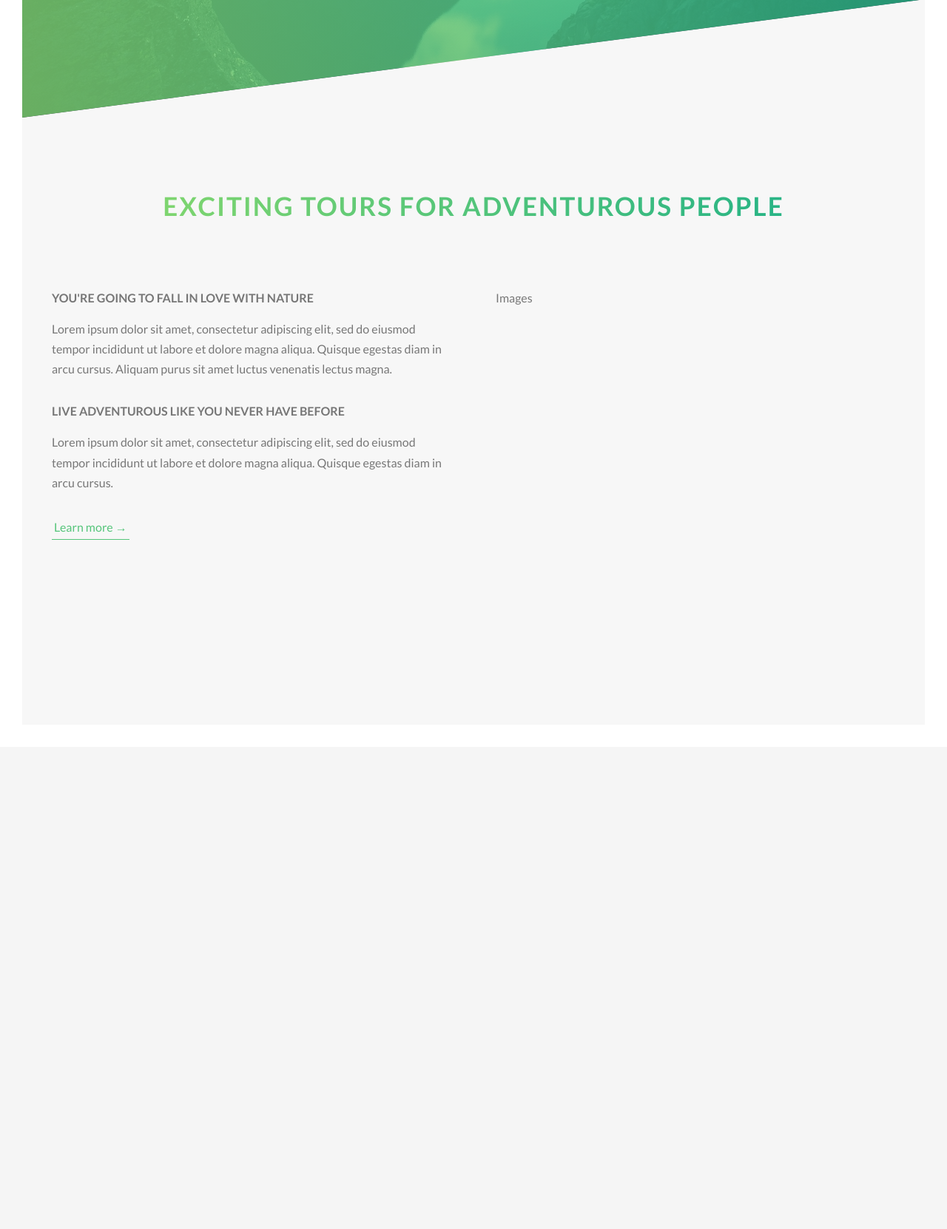
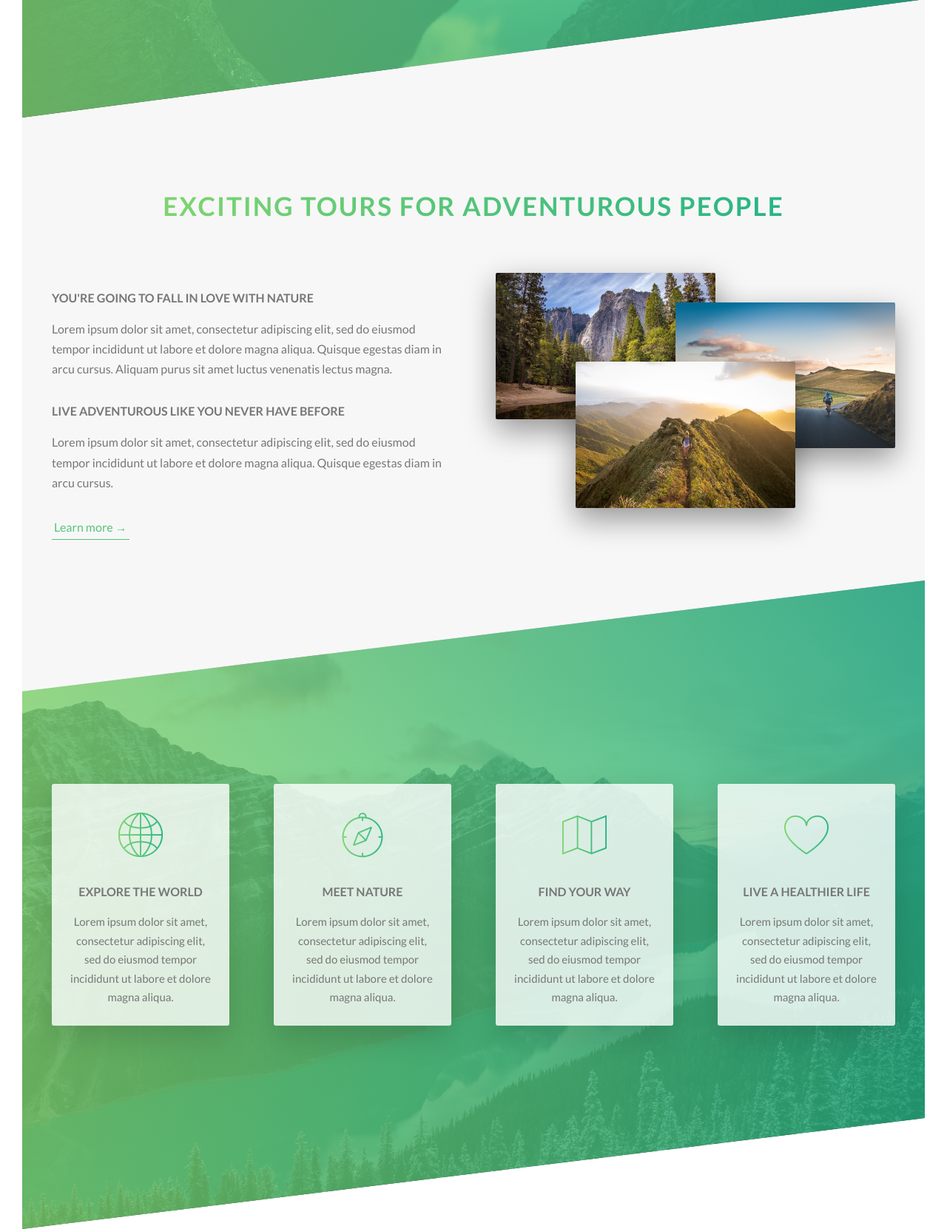
Before and after one commit to hasina1887/NatoursProject, a PHP site: page / in a window 1280 px wide. Shown: the part 631-2293 px from the top of the page at 74% size. Before the commit the page ends 1361 px from the top, so only its background shows below. Run offline with PHP 8.4, Linux system fonts and the light colour scheme; some libraries are stand-ins or nearby versions.

Commit message:
- completed about and feature section

```diff
--- /dev/null
+++ b/css/icon-fonts.css
@@ -0,0 +1,445 @@
+@charset "UTF-8";
+
+@font-face {
+  font-family: "linea-basic-10";
+  src:url("fonts/linea-basic-10.eot");
+  src:url("fonts/linea-basic-10.eot?#iefix") format("embedded-opentype"),
+    url("fonts/linea-basic-10.woff") format("woff"),
+    url("fonts/linea-basic-10.ttf") format("truetype"),
+    url("fonts/linea-basic-10.svg#linea-basic-10") format("svg");
+  font-weight: normal;
+  font-style: normal;
+
+}
+
+[data-icon]:before {
+  font-family: "linea-basic-10" !important;
+  content: attr(data-icon);
+  font-style: normal !important;
+  font-weight: normal !important;
+  font-variant: normal !important;
+  text-transform: none !important;
+  speak: none;
+  line-height: 1;
+  -webkit-font-smoothing: antialiased;
+  -moz-osx-font-smoothing: grayscale;
+}
+
+[class^="icon-"]:before,
+[class*=" icon-"]:before {
+  font-family: "linea-basic-10" !important;
+  font-style: normal !important;
+  font-weight: normal !important;
+  font-variant: normal !important;
+  text-transform: none !important;
+  speak: none;
+  line-height: 1;
+  -webkit-font-smoothing: antialiased;
+  -moz-osx-font-smoothing: grayscale;
+}
+
+.icon-basic-accelerator:before {
+  content: "a";
+}
+.icon-basic-alarm:before {
+  content: "b";
+}
+.icon-basic-anchor:before {
+  content: "c";
+}
+.icon-basic-anticlockwise:before {
+  content: "d";
+}
+.icon-basic-archive:before {
+  content: "e";
+}
+.icon-basic-archive-full:before {
+  content: "f";
+}
+.icon-basic-ban:before {
+  content: "g";
+}
+.icon-basic-battery-charge:before {
+  content: "h";
+}
+.icon-basic-battery-empty:before {
+  content: "i";
+}
+.icon-basic-battery-full:before {
+  content: "j";
+}
+.icon-basic-battery-half:before {
+  content: "k";
+}
+.icon-basic-bolt:before {
+  content: "l";
+}
+.icon-basic-book:before {
+  content: "m";
+}
+.icon-basic-book-pen:before {
+  content: "n";
+}
+.icon-basic-book-pencil:before {
+  content: "o";
+}
+.icon-basic-bookmark:before {
+  content: "p";
+}
+.icon-basic-calculator:before {
+  content: "q";
+}
+.icon-basic-calendar:before {
+  content: "r";
+}
+.icon-basic-cards-diamonds:before {
+  content: "s";
+}
+.icon-basic-cards-hearts:before {
+  content: "t";
+}
+.icon-basic-case:before {
+  content: "u";
+}
+.icon-basic-chronometer:before {
+  content: "v";
+}
+.icon-basic-clessidre:before {
+  content: "w";
+}
+.icon-basic-clock:before {
+  content: "x";
+}
+.icon-basic-clockwise:before {
+  content: "y";
+}
+.icon-basic-cloud:before {
+  content: "z";
+}
+.icon-basic-clubs:before {
+  content: "A";
+}
+.icon-basic-compass:before {
+  content: "B";
+}
+.icon-basic-cup:before {
+  content: "C";
+}
+.icon-basic-diamonds:before {
+  content: "D";
+}
+.icon-basic-display:before {
+  content: "E";
+}
+.icon-basic-download:before {
+  content: "F";
+}
+.icon-basic-exclamation:before {
+  content: "G";
+}
+.icon-basic-eye:before {
+  content: "H";
+}
+.icon-basic-eye-closed:before {
+  content: "I";
+}
+.icon-basic-female:before {
+  content: "J";
+}
+.icon-basic-flag1:before {
+  content: "K";
+}
+.icon-basic-flag2:before {
+  content: "L";
+}
+.icon-basic-floppydisk:before {
+  content: "M";
+}
+.icon-basic-folder:before {
+  content: "N";
+}
+.icon-basic-folder-multiple:before {
+  content: "O";
+}
+.icon-basic-gear:before {
+  content: "P";
+}
+.icon-basic-geolocalize-01:before {
+  content: "Q";
+}
+.icon-basic-geolocalize-05:before {
+  content: "R";
+}
+.icon-basic-globe:before {
+  content: "S";
+}
+.icon-basic-gunsight:before {
+  content: "T";
+}
+.icon-basic-hammer:before {
+  content: "U";
+}
+.icon-basic-headset:before {
+  content: "V";
+}
+.icon-basic-heart:before {
+  content: "W";
+}
+.icon-basic-heart-broken:before {
+  content: "X";
+}
+.icon-basic-helm:before {
+  content: "Y";
+}
+.icon-basic-home:before {
+  content: "Z";
+}
+.icon-basic-info:before {
+  content: "0";
+}
+.icon-basic-ipod:before {
+  content: "1";
+}
+.icon-basic-joypad:before {
+  content: "2";
+}
+.icon-basic-key:before {
+  content: "3";
+}
+.icon-basic-keyboard:before {
+  content: "4";
+}
+.icon-basic-laptop:before {
+  content: "5";
+}
+.icon-basic-life-buoy:before {
+  content: "6";
+}
+.icon-basic-lightbulb:before {
+  content: "7";
+}
+.icon-basic-link:before {
+  content: "8";
+}
+.icon-basic-lock:before {
+  content: "9";
+}
+.icon-basic-lock-open:before {
+  content: "!";
+}
+.icon-basic-magic-mouse:before {
+  content: "\"";
+}
+.icon-basic-magnifier:before {
+  content: "#";
+}
+.icon-basic-magnifier-minus:before {
+  content: "$";
+}
+.icon-basic-magnifier-plus:before {
+  content: "%";
+}
+.icon-basic-mail:before {
+  content: "&";
+}
+.icon-basic-mail-multiple:before {
+  content: "'";
+}
+.icon-basic-mail-open:before {
+  content: "(";
+}
+.icon-basic-mail-open-text:before {
+  content: ")";
+}
+.icon-basic-male:before {
+  content: "*";
+}
+.icon-basic-map:before {
+  content: "+";
+}
+.icon-basic-message:before {
+  content: ",";
+}
+.icon-basic-message-multiple:before {
+  content: "-";
+}
+.icon-basic-message-txt:before {
+  content: ".";
+}
+.icon-basic-mixer2:before {
+  content: "/";
+}
+.icon-basic-mouse:before {
+  content: ":";
+}
+.icon-basic-notebook:before {
+  content: ";";
+}
+.icon-basic-notebook-pen:before {
+  content: "<";
+}
+.icon-basic-notebook-pencil:before {
+  content: "=";
+}
+.icon-basic-paperplane:before {
+  content: ">";
+}
+.icon-basic-pencil-ruler:before {
+  content: "?";
+}
+.icon-basic-pencil-ruler-pen:before {
+  content: "@";
+}
+.icon-basic-photo:before {
+  content: "[";
+}
+.icon-basic-picture:before {
+  content: "]";
+}
+.icon-basic-picture-multiple:before {
+  content: "^";
+}
+.icon-basic-pin1:before {
+  content: "_";
+}
+.icon-basic-pin2:before {
+  content: "`";
+}
+.icon-basic-postcard:before {
+  content: "{";
+}
+.icon-basic-postcard-multiple:before {
+  content: "|";
+}
+.icon-basic-printer:before {
+  content: "}";
+}
+.icon-basic-question:before {
+  content: "~";
+}
+.icon-basic-rss:before {
+  content: "\\";
+}
+.icon-basic-server:before {
+  content: "\e000";
+}
+.icon-basic-server2:before {
+  content: "\e001";
+}
+.icon-basic-server-cloud:before {
+  content: "\e002";
+}
+.icon-basic-server-download:before {
+  content: "\e003";
+}
+.icon-basic-server-upload:before {
+  content: "\e004";
+}
+.icon-basic-settings:before {
+  content: "\e005";
+}
+.icon-basic-share:before {
+  content: "\e006";
+}
+.icon-basic-sheet:before {
+  content: "\e007";
+}
+.icon-basic-sheet-multiple:before {
+  content: "\e008";
+}
+.icon-basic-sheet-pen:before {
+  content: "\e009";
+}
+.icon-basic-sheet-pencil:before {
+  content: "\e00a";
+}
+.icon-basic-sheet-txt:before {
+  content: "\e00b";
+}
+.icon-basic-signs:before {
+  content: "\e00c";
+}
+.icon-basic-smartphone:before {
+  content: "\e00d";
+}
+.icon-basic-spades:before {
+  content: "\e00e";
+}
+.icon-basic-spread:before {
+  content: "\e00f";
+}
+.icon-basic-spread-bookmark:before {
+  content: "\e010";
+}
+.icon-basic-spread-text:before {
+  content: "\e011";
+}
+.icon-basic-spread-text-bookmark:before {
+  content: "\e012";
+}
+.icon-basic-star:before {
+  content: "\e013";
+}
+.icon-basic-tablet:before {
+  content: "\e014";
+}
+.icon-basic-target:before {
+  content: "\e015";
+}
+.icon-basic-todo:before {
+  content: "\e016";
+}
+.icon-basic-todo-pen:before {
+  content: "\e017";
+}
+.icon-basic-todo-pencil:before {
+  content: "\e018";
+}
+.icon-basic-todo-txt:before {
+  content: "\e019";
+}
+.icon-basic-todolist-pen:before {
+  content: "\e01a";
+}
+.icon-basic-todolist-pencil:before {
+  content: "\e01b";
+}
+.icon-basic-trashcan:before {
+  content: "\e01c";
+}
+.icon-basic-trashcan-full:before {
+  content: "\e01d";
+}
+.icon-basic-trashcan-refresh:before {
+  content: "\e01e";
+}
+.icon-basic-trashcan-remove:before {
+  content: "\e01f";
+}
+.icon-basic-upload:before {
+  content: "\e020";
+}
+.icon-basic-usb:before {
+  content: "\e021";
+}
+.icon-basic-video:before {
+  content: "\e022";
+}
+.icon-basic-watch:before {
+  content: "\e023";
+}
+.icon-basic-webpage:before {
+  content: "\e024";
+}
+.icon-basic-webpage-img-txt:before {
+  content: "\e025";
+}
+.icon-basic-webpage-multiple:before {
+  content: "\e026";
+}
+.icon-basic-webpage-txt:before {
+  content: "\e027";
+}
+.icon-basic-world:before {
+  content: "\e028";
+}
--- a/css/style.css
+++ b/css/style.css
@@ -158,6 +158,55 @@ body {
   color: #FFF;
   box-shadow: 0 1rem 2rem rgba(0, 0, 0, 0.15); }
 
+.btn-text:active {
+  box-shadow: 0 0.5rem 1rem rgba(0, 0, 0, 0.15);
+  transform: translateY(0); }
+
+.composition {
+  position: relative; }
+  .composition__photo {
+    width: 55%;
+    box-shadow: 0 1.5rem 4rem rgba(0, 0, 0, 0.4);
+    border-radius: 2px;
+    position: absolute;
+    z-index: 10;
+    transition: all .2s;
+    outline-offset: 2rem; }
+    .composition__photo--p1 {
+      left: 0;
+      top: -2rem; }
+    .composition__photo--p2 {
+      right: 0;
+      top: 2rem; }
+    .composition__photo--p3 {
+      left: 20%;
+      top: 10rem; }
+    .composition__photo:hover {
+      outline: 1.5rem solid #55c57a;
+      transform: scale(1.05) translateY(-0.5rem);
+      box-shadow: 0 2.5rem 4rem rgba(0, 0, 0, 0.5);
+      z-index: 20; }
+  .composition:hover .composition__photo:not(:hover) {
+    transform: scale(0.95); }
+
+.feature-box {
+  background-color: rgba(255, 255, 255, 0.8);
+  font-size: 1.5rem;
+  padding: 2.5rem;
+  text-align: center;
+  border-radius: 3px;
+  box-shadow: 0 1.5rem 4rem rgba(0, 0, 0, 0.15);
+  transition: transform .3s; }
+  .feature-box__icon {
+    font-size: 6rem;
+    margin-bottom: .5rem;
+    display: inline-block;
+    background-image: linear-gradient(to right, #7ed56f, #28b485);
+    -webkit-background-clip: text;
+    color: transparent; }
+  .feature-box:hover {
+    transform: translateY(-1.5rem); }
+
 .header {
   height: 95vh;
   background-image: linear-gradient(to right, rgba(126, 213, 111, 0.8), rgba(40, 180, 133, 0.8)), url("../img/hero.jpg");
@@ -208,3 +257,12 @@ body {
   background-color: #f7f7f7;
   padding: 25rem 0;
   margin-top: -20vh; }
+
+.section-features {
+  padding: 20rem 0;
+  margin-top: -12rem;
+  background-image: linear-gradient(to right, rgba(126, 213, 111, 0.8), rgba(40, 180, 133, 0.8)), url("/img/nat-4.jpg");
+  background-size: cover;
+  transform: skewY(-7deg); }
+  .section-features > * {
+    transform: skewY(7deg); }
--- a/index.html
+++ b/index.html
@@ -6,7 +6,7 @@
 
         <link href="https://fonts.googleapis.com/css?family=Lato:100,300,400,700,900" rel="stylesheet">
 
-        <link rel="stylesheet" href="css/icon-font.css">
+        <link rel="stylesheet" href="css/icon-fonts.css">
         <link rel="stylesheet" href="css/style.css">
         <link rel="shortcut icon" type="image/png" href="img/favicon.png">
 
@@ -44,7 +44,54 @@
                     </p>
                     <a href="#" class="btn-text">Learn more &rarr;</a>
                     </div>
-                    <div class="col-1-of-2">Images </div>
+                    <div class="col-1-of-2">
+                    <div class="composition">
+                        <img src="img/nat-1-large.jpg" alt="photo 1" class="composition__photo composition__photo--p1">
+                        <img src="img/nat-2-large.jpg" alt="pohoto 2" class="composition__photo composition__photo--p2">
+                        <img src="img/nat-3-large.jpg" alt="photo 3" class="composition__photo composition__photo--p3">
+                    </div>
+                    </div>
+                </div>
+            </section>
+            <section class="section-features">
+                <div class="row">
+                    <div class="col-1-of-4">
+                        <div class="feature-box">
+                            <i class="feature-box__icon icon-basic-world "></i>
+                            <h3 class="heading-tertiary u-margin-bottom-small">Explore the world</h3>
+                            <p class="feature-box__text">
+                                Lorem ipsum dolor sit amet, consectetur adipiscing elit, sed do eiusmod tempor incididunt ut labore et dolore magna aliqua.
+                            </p>
+                        </div>
+                    </div>
+                    <div class="col-1-of-4">
+                        <div class="feature-box">
+                            <i class="feature-box__icon icon-basic-compass "></i>
+                            <h3 class="heading-tertiary u-margin-bottom-small">Meet Nature</h3>
+                            <p class="feature-box__text">
+                                Lorem ipsum dolor sit amet, consectetur adipiscing elit, sed do eiusmod tempor incididunt ut labore et dolore magna aliqua.
+                            </p>
+                        </div>
+                    </div>
+                    <div class="col-1-of-4">
+                        <div class="feature-box">
+                            <i class="feature-box__icon icon-basic-map "></i>
+                            <h3 class="heading-tertiary u-margin-bottom-small">Find your way</h3>
+                            <p class="feature-box__text">
+                                Lorem ipsum dolor sit amet, consectetur adipiscing elit, sed do eiusmod tempor incididunt ut labore et dolore magna aliqua.
+                            </p>
+                        </div>
+                    </div>
+                    <div class="col-1-of-4">
+                        <div class="feature-box">
+                            <i class="feature-box__icon icon-basic-heart "></i>
+                            <h3 class="heading-tertiary u-margin-bottom-small">Live a healthier life</h3>
+                            <p class="feature-box__text">
+                                Lorem ipsum dolor sit amet, consectetur adipiscing elit, sed do eiusmod tempor incididunt ut labore et dolore magna aliqua.
+                            </p>
+                        </div>
+                    </div>
+
                 </div>
             </section>
         </main>
--- a/sass/base/_utilities.scss
+++ b/sass/base/_utilities.scss
@@ -12,5 +12,5 @@ text-align: center;
 }
 
 .u-margin-bottom-small{
-    margin-bottom: 1.5rem;;
+    margin-bottom: 1.5rem;
 }
--- a/sass/components/_button.scss
+++ b/sass/components/_button.scss
@@ -74,6 +74,8 @@
     }
 
     &:active{
+        box-shadow: 0 .5rem 1rem rgba($color-black,.15);
+        transform: translateY(0);
 
     }
 }
--- /dev/null
+++ b/sass/components/_composition.scss
@@ -0,0 +1,44 @@
+.composition{
+
+    position: relative;
+
+    &__photo {
+        width:55%;
+        box-shadow: 0 1.5rem 4rem rgba($color-black,.4);
+        border-radius: 2px;
+        position: absolute;
+        z-index: 10;
+        transition: all .2s;
+        outline-offset: 2rem;
+
+        &--p1{
+            left:0;
+            top:-2rem;
+        }
+
+        &--p2{
+            right:0;
+            top:2rem;
+
+        }
+
+        &--p3{
+            left:20%;
+            top:10rem;
+        }
+
+        &:hover{
+            outline: 1.5rem solid $color-primary;
+            transform:scale(1.05) translateY(-.5rem);
+            box-shadow: 0 2.5rem 4rem rgba($color-black,.5);
+            z-index: 20;
+
+        }
+    }
+
+    &:hover &__photo:not(:hover){
+        transform: scale(.95);
+    }
+
+
+}
--- /dev/null
+++ b/sass/components/_feature-box.scss
@@ -0,0 +1,27 @@
+.feature-box{
+    background-color: rgba($color-white,.8);
+    font-size: 1.5rem;
+    padding: 2.5rem;
+    text-align: center;
+    border-radius: 3px;
+    box-shadow: 0 1.5rem 4rem rgba($color-black, .15);
+
+    transition: transform .3s;
+
+    &__icon{
+        font-size: 6rem;
+        margin-bottom: .5rem;
+        display: inline-block;
+        background-image: linear-gradient(to right, $color-pimary-light,$color-primary-dark);
+        -webkit-background-clip: text;
+        color: transparent;
+    }
+
+    &__text{
+
+    }
+
+    &:hover{
+        transform: translateY(-1.5rem);
+    }
+}
--- a/sass/main.scss
+++ b/sass/main.scss
@@ -10,6 +10,8 @@
 
 
 @import "components/button";
+@import "components/composition";
+@import "components/feature-box";
 
 @import "layout/header";
 @import "layout/grid";
--- a/sass/pages/_home.scss
+++ b/sass/pages/_home.scss
@@ -3,3 +3,15 @@
     padding:25rem 0;
     margin-top: -20vh;
 }
+
+.section-features{
+    padding: 20rem 0;
+    margin-top: -12rem;
+    background-image:linear-gradient(to right,rgba($color-pimary-light, 0.8),rgba($color-primary-dark, 0.8)), url('/img/nat-4.jpg');
+    background-size: cover;
+    transform: skewY(-7deg);
+
+    & > *{
+        transform: skewY(7deg);
+    }
+}
```
Also changed, not shown: css/fonts/linea-basic-10.ttf (added), css/fonts/linea-basic-10.woff (added), sass/base/_typography.scss (line endings or trailing spaces), 2 other files.
